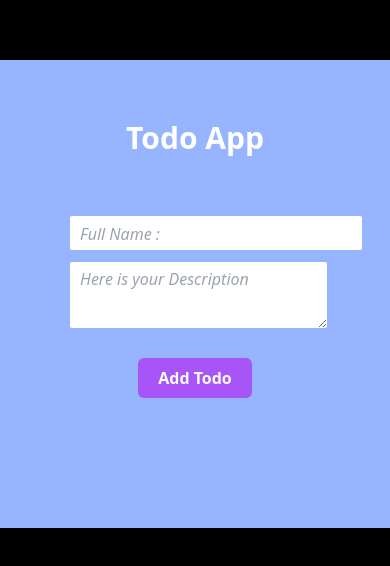
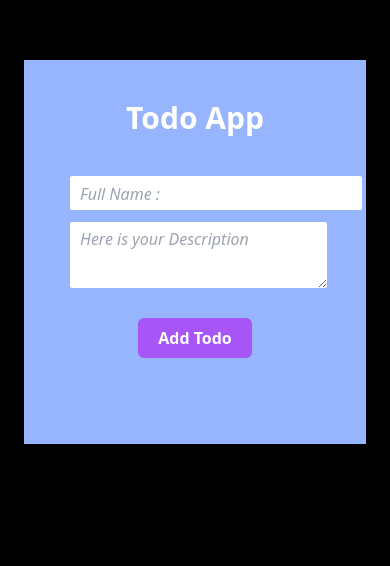
Before and after one commit to sajibkhandev/React_Todo, a React (Vite) app: page / in a window 390 px wide. Shown: the top 566 px of the page. Built offline with nearby package versions, Linux system fonts and the light colour scheme.

Commit message:
responsive4

```diff
--- a/src/App.jsx
+++ b/src/App.jsx
@@ -74,16 +74,16 @@ export default function App() {
   return (
     <>
     <div className='bg-black h-screen'>
-    <div className='max-w-container mx-auto pt-[60px] pb-[100px]'>
-      <div className='bg-[#97B4FF] relative'>
-        <h1 className='text-center text-3xl md:text-6xl text-white font-bold py-[60px] '>Todo App</h1>
-        <div className='relative  mx-auto w-[250px]'>
+    <div className='max-w-container mx-auto pt-[60px] px-6  md:pb-[100px]'>
+      <div className='bg-[#97B4FF]  relative'>
+        <h1 className='text-center text-3xl md:text-6xl text-white font-bold py-10 md:py-[60px] '>Todo App</h1>
+        <div className='relative  mx-auto w-[250px] md:w-[400px]'>
           <input onChange={handleInput1}  value={name} type="text" placeholder='Full Name :' className=' relative block mx-auto md:w-[400px] mb-[12px] rounded-[2px] py-[3px]  px-[10px] text-lg font-semibold placeholder:text-base placeholder:font-normal placeholder:italic outline-0 ' />
-        {span1?<span className='text-red-500 absolute top-[10px] left-[218px]'><FaTimes/></span>:""}
+        {span1?<span className='text-red-500 absolute top-[10px] left-[218px] md:left-[370px]'><FaTimes/></span>:""}
         </div>
-       <div className='relative  mx-auto w-[250px]'>
+       <div className='relative  mx-auto w-[250px] md:w-[400px]'>
          <textarea onChange={handleInput2} value={caption} type="text" placeholder='Here is your Description' className='block mx-auto md:w-[400px] rounded-[2px] py-[5px] px-[10px] text-lg font-semibold placeholder:text-base placeholder:font-normal placeholder:italic outline-0'/>
-        {span2?<span className='text-red-500 absolute top-[10px] left-[218px]'><FaTimes/></span>:""}
+        {span2?<span className='text-red-500 absolute top-[10px] left-[218px] md:left-[370px]'><FaTimes/></span>:""}
        </div>
         {edit?
         <div className='flex justify-center'>
@@ -96,7 +96,7 @@ export default function App() {
         }
 
       </div>
-      <div className='bg-[#97B4FF] py-[50px] '>
+      <div className='bg-[#97B4FF] py-7 md:py-[50px] '>
         <div className=''>
           {arr.map((item,index)=>(
             <div key={index} className='w-[600px] mx-auto mb-[15px] border-2 border-white rounded-md relative'>
```
